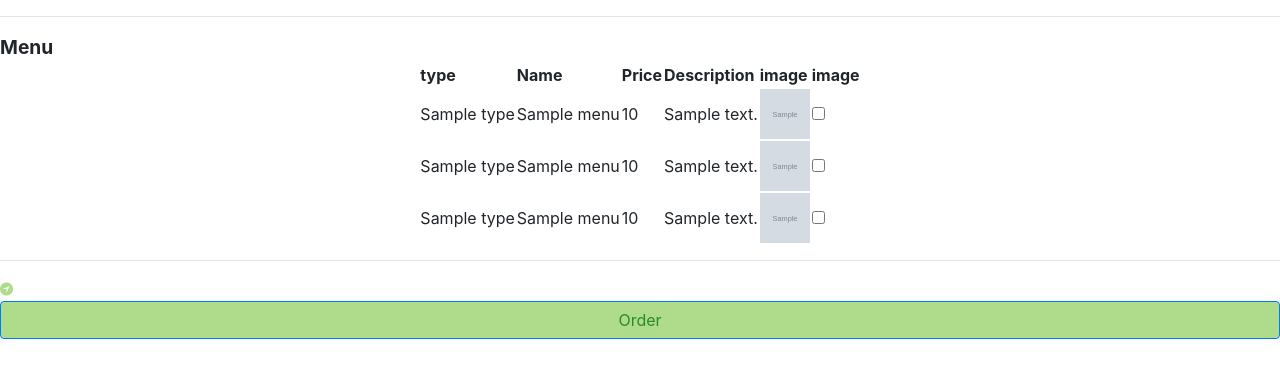
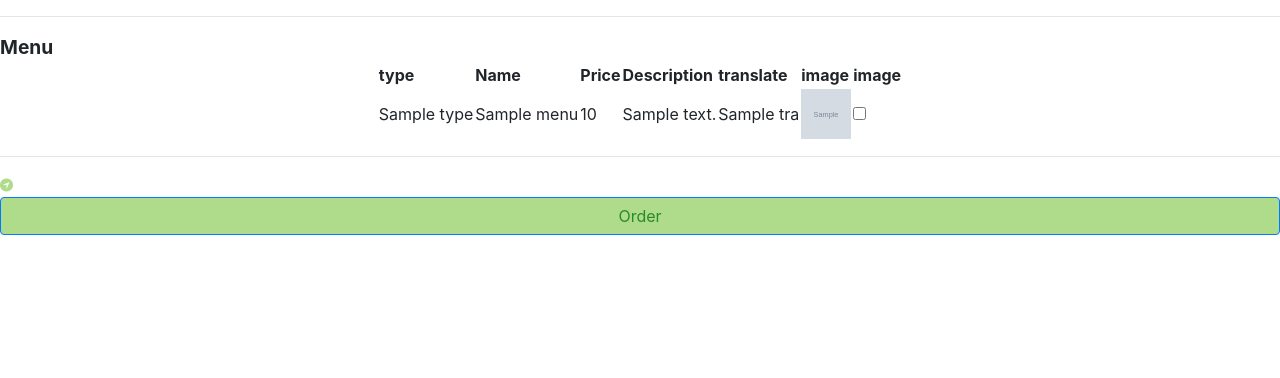
Before and after one commit to emmanueldeletang/nosqlwebapp, a Flask app: template templates/home.html in a window 1280 px wide. Shown: the part 157-535 px from the top of the page. Run offline with Flask 2, Linux system fonts and the light colour scheme; the template is opened without the code that fills it: most values are stand-ins (such as "Sample title", 1, 10 or a date in 2020); grey boxes marked "Sample" are stand-in pictures; some libraries are stand-ins or nearby versions.

Commit message:
added some changes to my repo!

```diff
--- a/app.py
+++ b/app.py
@@ -3,13 +3,12 @@
 @author: ede
 """
 from multiprocessing.connection import Client
+from pickle import LIST
 from telnetlib import IP
 from typing import Container
 from flask import Flask, render_template,request,redirect,url_for # For flask implementation
 from bson import ObjectId # For ObjectId to work
 import pymongo
-import json
-import os,sys
 import random
 from gremlin_python.process.anonymous_traversal import traversal
 from gremlin_python.driver.driver_remote_connection import DriverRemoteConnection
@@ -29,18 +28,11 @@ from azure.cosmos.partition_key import PartitionKey
 import config
 import datetime
 import socket
-
+import requests
 
 now = datetime.datetime.now()
 
-
-
-
 statics.load_statics(globals())
-
-
-
-# datetime object containing current date and time
 
 
 app = Flask(__name__)
@@ -50,6 +42,10 @@ MASTER_KEY = config.settings['master_key']
 DATABASE_ID = config.settings['database_id']
 CONTAINER_ID = config.settings['container_id']
 gremlinuri = config.settings['gremlinsuri']
+
+key = config.settings['KEY']
+endpoint = config.settings['ENDPOINT']
+region = config.settings['LOCATION']
 
 
 
@@ -78,6 +74,55 @@ od = db.orders
 email = "t@gmail.com"
 
 
+def detect_language(text, key, region, endpoint):
+    # Use the Translator detect function
+    path = "/detect"
+    url = endpoint + path
+    # Build the request
+    params = {
+        "api-version": "3.0"
+    }
+    headers = {
+    "Ocp-Apim-Subscription-Key": key,
+    "Ocp-Apim-Subscription-Region": region,
+    "Content-type": "application/json"
+    }
+    body = [{
+        "text": text
+    }]
+    # Send the request and get response
+    request = requests.post(url, params=params, headers=headers, json=body)
+    response = request.json()
+    # Get language
+    language = response[0]["language"]
+    # Return the language
+    return language
+
+
+def translate(text, source_language, target_language, key, region, endpoint):
+    # Use the Translator translate function
+    url = endpoint + "/translate"
+    # Build the request
+    params = {
+        "api-version": "3.0",
+        "from": source_language,
+        "to": target_language
+    }
+    headers = {
+        "Ocp-Apim-Subscription-Key": key,
+        "Ocp-Apim-Subscription-Region": region,
+        "Content-type": "application/json"
+    }
+    body = [{
+        "text": text
+    }]
+    # Send the request and get response
+    request = requests.post(url, params=params, headers=headers, json=body)
+    response = request.json()
+    # Get translation
+    translation = response[0]["translations"][0]["text"]
+    # Return the translation
+    return translation
 
 
 @app.route('/')
@@ -118,12 +163,27 @@ def signup():
         city = request.form['city']
      #   country = request.form['country']
 
-        Item={
-        'id' : str(uuid.uuid4()),
-        'name': name,
-        'email': email,
-        'password': password,
-        'city': city #,
+        user = query_items(email)
+
+
+        id
+
+        if user :
+            Item={
+             'id' : user[0]['id'],
+             'name': name,
+             'email': email,
+             'password': password,
+             'city': city #,
+          #    'country':country
+            }
+        else :
+          Item={
+            'id' : str(uuid.uuid4()),
+            'name': name,
+            'email': email,
+            'password': password,
+            'city': city #,
     #    'country':country
             }
 
@@ -141,7 +201,7 @@ def signup():
 def login():
     return render_template('login.html')
 
-def query_items(container, email):
+def query_items(email):
 
 
     # Including the partition key value of account_number in the WHERE filter results in a more efficient query
@@ -160,30 +220,44 @@ def check():
         global email
         email = request.form['email']
         password = request.form['password']
+        language = request.form['language']
 
-        print (email)
-        items = list(container.query_items(
-        query="SELECT * FROM r WHERE r.email=@email",
-        parameters=[
+        print(email)
+
+        if email == 'admin@gmail.com':
+           print("ici")
+           menu_l = cmenu.find().sort("type",-1)
+           return render_template("manage.html",menus = menu_l)
+
+        else:
+            print("la")
+            items = list(container.query_items(
+            query="SELECT * FROM r WHERE r.email=@email",
+            parameters=[
             { "name":"@email", "value":email }
-        ]
-         ))
+            ]
+            ))
 
-        name = items[0]['name']
-        print(items[0]['password'])
+            name = items[0]['name']
+            print(items[0]['password'])
+            print(language)
 
-        if password == items[0]['password']:
+            if password == items[0]['password']:
 
-            menu_l = cmenu.find({"active" : True , "type":"starter"})
-            menu_m = cmenu.find({"active" : True , "type":"main"})
-            menu_d = cmenu.find({"active" : True , "type":"dessert"})
+                menu_l = list(cmenu.find({"active" : True }))
 
 
+                for i in  menu_l :
+                    text = i["description"]
+                    languagedetect = detect_language(text, key, region, endpoint)
+                    translated_text = translate(text, languagedetect, language, key, region, endpoint)
+                    i.update({"tra":translated_text})
 
-         #    menu_l = client['restaurant']['menu'].aggregate([{'$match': {'active': True}}, {'$sort': {'type': -1}}])
-            return render_template("home.html",menus = menu_l,main = menu_m ,des = menu_d, email = email   )
 
-    menu_l = cmenu.find({"active": True} )
+            #return render_template("home.html",menus = menu_l,main = menu_m ,des = menu_d, email = email   )
+                return render_template("home.html",menus = menu_l , email = email   )
+
+        menu_l = cmenu.find({"active": True} )
     return render_template("home.html",menus = menu_l, email = email)
 
 @app.route('/home',methods=["POST","GET"])
@@ -357,24 +431,7 @@ def fraud():
 
 
 
-    # cacheredis()
     return render_template("fraud.html", email = email, ip = ip ,  sup = sup , cit = cit)
-
-#
-#@app.route('/cache', methods=['POST'])
-#def cache():
-
- #   if request.method=='POST':
- #       time1 = datetime.now()
- #       List = redisClient.get('menu')
- #       time2= datetime.now()
- #       t = time2 - time1
-  #      parsedUserList = json.loads(List)
-
-
-
-  #  return render_template("cache.html", email = email,  menus = parsedUserList ,t=t)
-
 
 
 
--- a/config.py
+++ b/config.py
@@ -9,5 +9,8 @@ settings = {
     'gremlinsuri' : os.environ.get('gremlinsuri','wss://edeletangdemograph.gremlin.cosmos.azure.com:443/'),
     'gremlinskey': os.environ.get('gremlinskey', 'KNHPnGDC29RWiQZ6q4awz7B6fdWiVi7IBBWVlmeOWxzz210yJz5qii5uaAWRuZkZQb4L4P4et3ntD8esMrZWeQ=='),
     'gremlinsdb': os.environ.get('gremlinsdb', '/dbs/gemina/colls/restaurant'),
+    'KEY': os.environ.get('KEY', 'abac061bff2143ee9c559743cae832da'),
+    'ENDPOINT': os.environ.get( 'ENDPOINT','https://api.cognitive.microsofttranslator.com/'),
+    'LOCATION': os.environ.get('LOCATION','francecentral')
 
 }
--- a/templates/home.html
+++ b/templates/home.html
@@ -37,37 +37,19 @@
 				<th class="name">Name</th>
 				<th class="price">Price</th>
 				<th class="description">Description</th>
+				<th class="traduction">translate</th>
 				<th class="image">image</th>
 				<th class="order">image</th>
 			</tr>
 	{% for menu in menus %}
-		<tr  class="datas">
+			<tr class="datas">
 				<td class="type">{{ menu["type"] }}</td>
 				<td class="name">{{ menu["name"] }}</td>
 				<td class="price">{{ menu["price"] }}</td>
 				<td class="description">{{menu["description"] }}</td>
-			<td ><img width=50  height = 50 src={{menu["image"] }} href = {{menu["image"] }} > </img> </td>
-            <td> <input type="checkbox" value={{ menu["name"] }} name="mycheck" >     </td>
-		</tr>
-	{% endfor %}
-	{% for menu in main %}
-		<tr  class="datas">
-			<td class="type">{{ menu["type"] }}</td>
-			<td class="name">{{ menu["name"] }}</td>
-			<td class="price">{{ menu["price"] }}</td>
-			<td class="description">{{menu["description"] }}</td>
-			<td ><img width=50  height = 50 src={{menu["image"] }} href = {{menu["image"] }} > </img> </td>
-            <td> <input type="checkbox" value={{ menu["name"] }} name="mycheck" >     </td>
-		</tr>
-	{% endfor %}
-	{% for menu in des %}
-		<tr  class="datas">
-			<td class="type">{{ menu["type"] }}</td>
-			<td class="name">{{ menu["name"] }}</td>
-			<td class="price">{{ menu["price"] }}</td>
-			<td class="description">{{menu["description"] }}</td>
-			<td ><img width=50  height = 50 src={{menu["image"] }} href = {{menu["image"] }} > </img> </td>
-            <td> <input type="checkbox" value={{ menu["name"] }} name="mycheck" >     </td>
+				<td class="traduction">{{menu["tra"] }}</td>
+				<td><img width=50 height=50 src={{menu["image"] }} href={{menu["image"] }}> </img> </td>
+				<td> <input type="checkbox" value={{ menu["name"] }} name="mycheck">     </td>
 			</tr>
 	{% endfor %}
 
```
Also changed, not shown: templates/login.html (+14 -1 lines), templates/manage.html (+6 -5 lines). Lines whose indentation alone changed are shown as unchanged.
